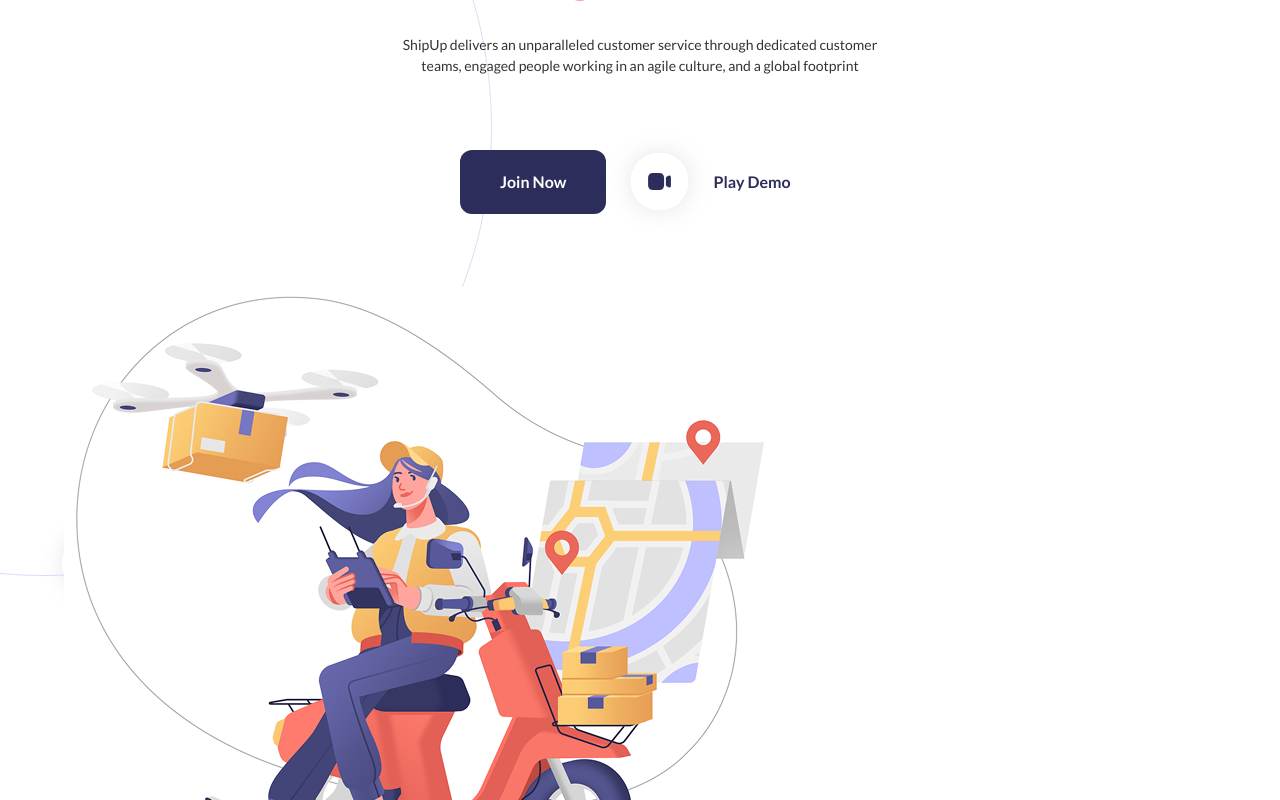
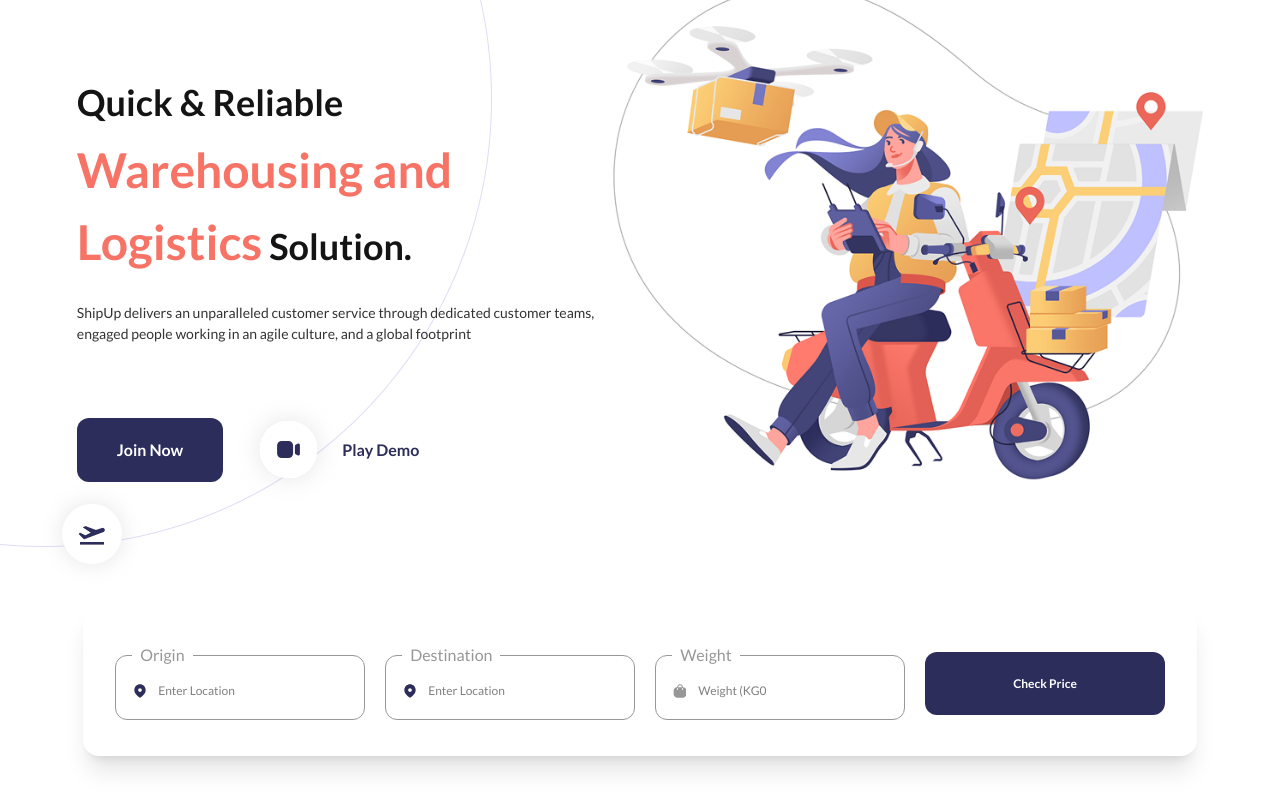
Before and after one commit to annaeugeniyevna/shipup-on-React, a React (Vite) app: page / in a window 1280 px wide. Shown: the part 280-1080 px from the top of the page. Built offline with nearby package versions, Linux system fonts and the light colour scheme.

Commit message:
feat: hero adaptive design & navbar improvements

```diff
--- a/src/components/Hero.jsx
+++ b/src/components/Hero.jsx
@@ -6,27 +6,31 @@
 
 const Hero = () => {
     return (
-        <section className="mt-6 mb-20 relative">
-            <div className="hidden lg:block absolute top-[-125px] left-0 z-0">
+        <section className="mt-6 mb-20 relative lg:mt-25 lg:mb-25">
+            <div className="hidden lg:block absolute top-[-125px] left-0 z-0
+            lg:top-[-210px]">
                 <img src={heroDecor} alt="Decor"/>
             </div>
             <div className="relative z-10">
-                <div className="max-w-[1440px] mx-auto px-[5%]">
-                <div>
+                <div className="max-w-[1440px] mx-auto px-[5%] lg:px-[6%]">
+                    <div className="lg:flex">
+                        <div className="lg:max-w-[575px] lg:pt-35">
                             <h1 className="font-sans font-bold text-black text-3xl text-center leading-loose
                             mb-5
-                    md:text-4xl md:max-w-xl md:mx-auto">Quick & Reliable
-                    <span className="text-secondary text-4xl
+                            md:text-4xl md:max-w-xl md:mx-auto
+                            lg:text-left lg:mx-0 lg:max-w-[575px]">Quick &  Reliable <span className="text-secondary text-4xl
                             md:text-5xl">Warehousing and Logistics</span> Solution.</h1>
                             <p className="font-sans font-regular text-xs text-gray text-center
                             max-w-[350px]
                             mb-13
-                    md:text-sm md:max-w-lg md:mx-auto md:leading-normal">ShipUp delivers an unparalleled customer service through dedicated customer teams, engaged people working in an agile culture, and a global footprint</p>
+                            md:text-sm md:max-w-lg md:mx-auto md:leading-normal
+                            lg:text-left lg:mx-0 lg:max-w-[575px]">ShipUp delivers an unparalleled customer service through dedicated customer teams, engaged people working in an agile culture, and a global footprint</p>
                             <div
                             className="flex items-center
-                    md:max-w-[360px] md:mx-auto">
-                        <a className="font-sans font-bold text-xs text-white      text-center bg-primary
-                        py-5 px-13
+                            md:max-w-[360px] md:mx-auto
+                            lg:gap-3 lg:mx-0">
+                                <a className="font-sans font-bold text-xs text-white text-center bg-primary cursor-pointer
+                                py-5 px-12
                                 w-fit
                                 rounded-xl
                                 md:text-base md:px-10">Join Now</a>
@@ -34,13 +38,15 @@
                                     <img src={cameraIcon} alt="Camera"
                                     className=""/>
                                     <span className="font-sans font-bold text-xs text-primary
-                                md:text-base">Play Demo</span>
+                                    md:text-base
+                                    lg:font-extrabold">Play Demo</span>
                                 </a>
                             </div>
-                        <div className="mt-13 mb-13">
+                        </div>
+                            <div className="mt-13 mb-13 lg:mb-29">
                                 <img src={hero} alt="ShipUp Logistics Illustration" className="max-w-[320px] md:hidden"/>
                                 <img src={heroLarge} alt="ShipUp Logistics illustration"
-                            className="hidden md:block md:max-w-[700px]"/>
+                                className="hidden md:block md:max-w-[600px]"/>
                             </div>
                     </div>
                     <PricingForm/>
--- a/src/components/NavItem.jsx
+++ b/src/components/NavItem.jsx
@@ -12,10 +12,10 @@
             <button
             onClick={() => setIsOpen(!isOpen)}
             onBlur={() => setTimeout(() => setIsOpen(false), 200)}
-            className="flex items-center gap-1 mb-2 transition-colors ">
+            className="flex items-center gap-1 mb-2 transition-colors cursor-pointer">
                 {title}
                     <img src={chevronIcon} alt="Arrow"
-                    className={`text-muted transition-transform duration-200
+                    className={`text-muted transition-transform duration-200 pointer-events-none
                         md:w-7 md:h-7
                         ${isOpen ? 'rotate-180' : ''}`}/>
                 </button>
--- a/src/components/Navbar.jsx
+++ b/src/components/Navbar.jsx
@@ -7,15 +7,17 @@
 
     return (
         <header>
-            <div className="max-w-[1440px] mx-auto px-[5%] lg:px-[7%]">
-                <nav className="flex justify-between py-6 md:py-8 lg:pt-13 lg:pb-0">
+            <div className="max-w-[1440px] mx-auto px-[5%] lg:px-[6%]">
+                <nav className="flex justify-between py-6 relative z-[100]
+                md:py-8
+                lg:pt-13 lg:pb-0">
                     {/* Logo */}
                     <a href="/"
-                    className="text-primary font-light text-xl
-                    md:text-2xl lg:mt-2">Ship<span className="text-secondary font-black text-xl
+                    className="cursor-pointer text-primary font-light text-xl
+                    md:text-2xl lg:mt-2">Ship<span className="text-secondary font-black text-xl cursor-pointer
                     md:text-2xl">Up</span></a>
                     {/* Burger menu */}
-                    <button className="block lg:hidden z-50 "
+                    <button className="block lg:hidden z-50"
                     onClick={() => setIsOpen(!isOpen)}>
                         {isOpen ? (
                             <X className="w-7 h-7 md:w-10 md:h-10"/>
@@ -117,6 +119,7 @@
                         ">Request Quote</a>
                     <a
                         className="font-sans font-bold text-xs text-white text-center bg-primary
+                        cursor-pointer
                         w-fit
                         py-4 px-10
                         mx-auto
--- a/src/components/PricingForm.jsx
+++ b/src/components/PricingForm.jsx
@@ -1,12 +1,14 @@
 export default function PricingForm() {
     return (
-        <form>
+        <form className="lg:flex lg:justify-center">
             <div className="flex flex-col justify-center gap-6
             bg-white shadow-xl rounded-2xl
             p-7
-            md:max-w-[390px]">
+            md:max-w-[390px]
+            lg:max-w-[1130px] lg:flex-row lg:items-center lg:gap-5 lg:pt-10 lg:pb-9 lg:px-8">
             <fieldset className="min-w-[270px] border border-light-gray rounded-xl px-4 pb-2 pt-1 mx-auto
-            md:min-w-[340px]">
+            md:min-w-[340px]
+            lg:min-w-[250px] lg:mx-0">
                 <legend className="font-sans font-regular text-base text-light-gray px-2">Origin</legend>
                 <div className="flex items-center gap-3 py-3">
                     <svg
@@ -29,7 +31,8 @@
                 </div>
             </fieldset>
             <fieldset className="min-w-[270px] border border-light-gray rounded-xl px-4 pb-2 pt-1 mx-auto
-            md:min-w-[340px]">
+            md:min-w-[340px]
+            lg:min-w-[250px] lg:mx-0">
                 <legend className="font-sans font-regular text-base text-light-gray px-2">Destination</legend>
                     <div className="flex items-center gap-3 py-3">
                     <svg
@@ -52,7 +55,8 @@
                     </div>
             </fieldset>
             <fieldset className="min-w-[270px] border border-light-gray rounded-xl px-4 pb-2 pt-1 mx-auto
-            md:min-w-[340px]">
+            md:min-w-[340px]
+            lg:min-w-[250px] lg:mx-0">
                 <legend className="font-sans font-regular text-base text-light-gray px-2">Weight</legend>
                 <div className="flex items-center gap-3 py-3">
                     <svg
@@ -74,16 +78,20 @@
                         font-regular text-xs"/>
                 </div>
             </fieldset>
+            <div>
                 <a href="/"
                     className="font-sans font-bold text-xs text-white
                  bg-primary rounded-xl
                     w-fit
                     min-w-[270px]
                     py-6 px-25 mx-auto
-                md:min-w-[340px] md:px-33">
+                    md:min-w-[340px] md:px-33
+                    lg:min-w-[250px] lg:px-22">
                     Check Price
                 </a>
             </div>
+            </div>
         </form>
+
     );
 };
```
Lines whose indentation alone changed are shown as unchanged.
